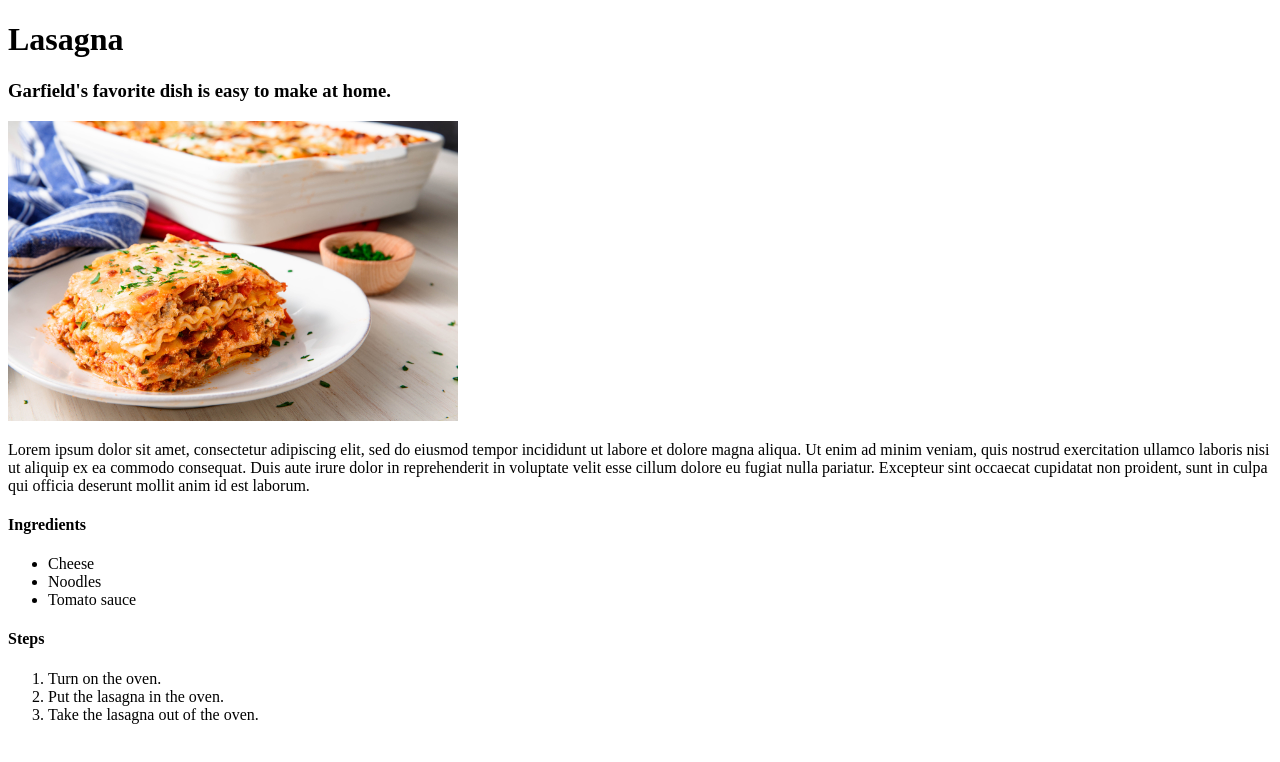
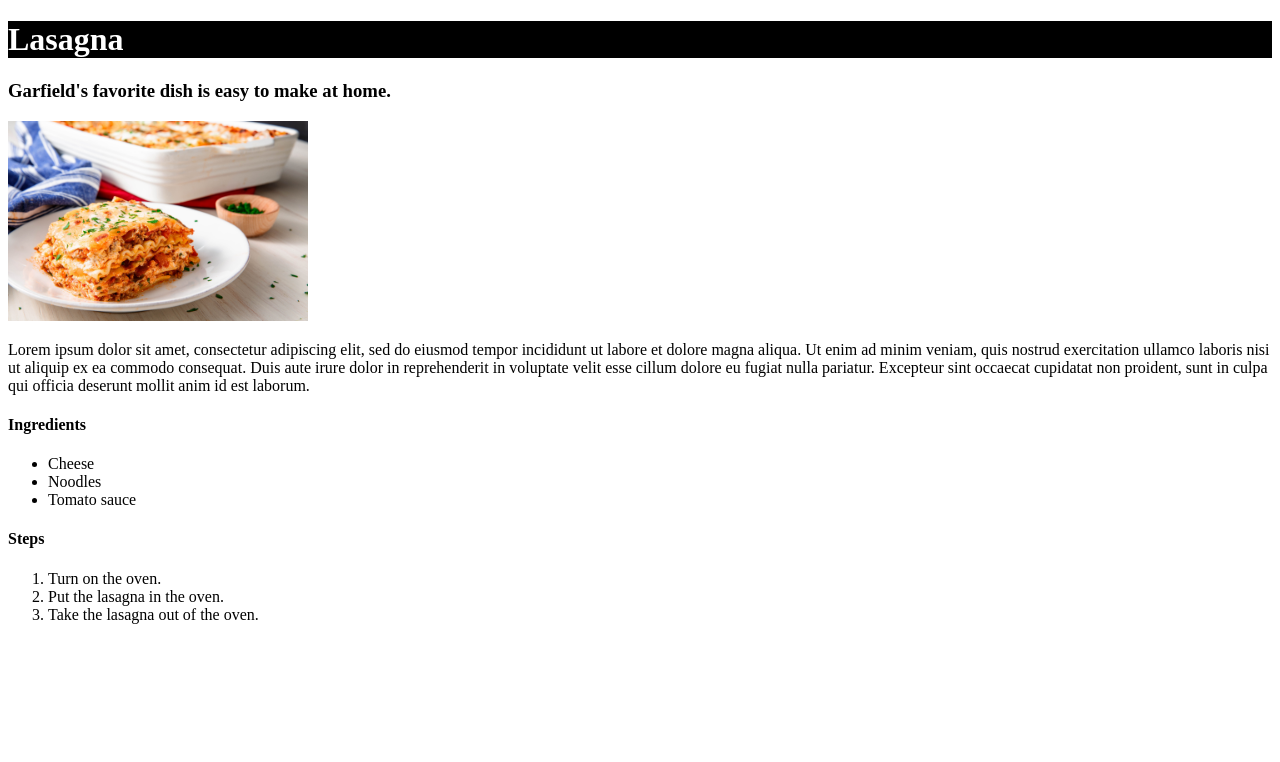
Before and after one commit to ekcinaws/odin-recipes, a plain HTML site: page recipes/lasagna.html in a window 1280 px wide. Drawn offline with Linux system fonts and the light colour scheme.

Commit message:
Add CSS to index and all pages

```diff
--- /dev/null
+++ b/css/styles.css
@@ -0,0 +1,9 @@
+h1 {
+    background-color: black;
+    color: white;
+}
+
+img {
+    height: auto;
+    width: 300px;
+}
--- a/recipes/lasagna.html
+++ b/recipes/lasagna.html
@@ -3,6 +3,7 @@
 <head>
     <meta charset="UTF-8">
     <title>Lasagna</title>
+    <link rel="stylesheet" href="../css/styles.css">
 </head>
 <body>
     <h1>Lasagna</h1>
```
Also changed, not shown: index.html (+2 -1 lines), recipes/bakedpesto.html (+1 -0 lines), recipes/pizza.html (+1 -0 lines).
